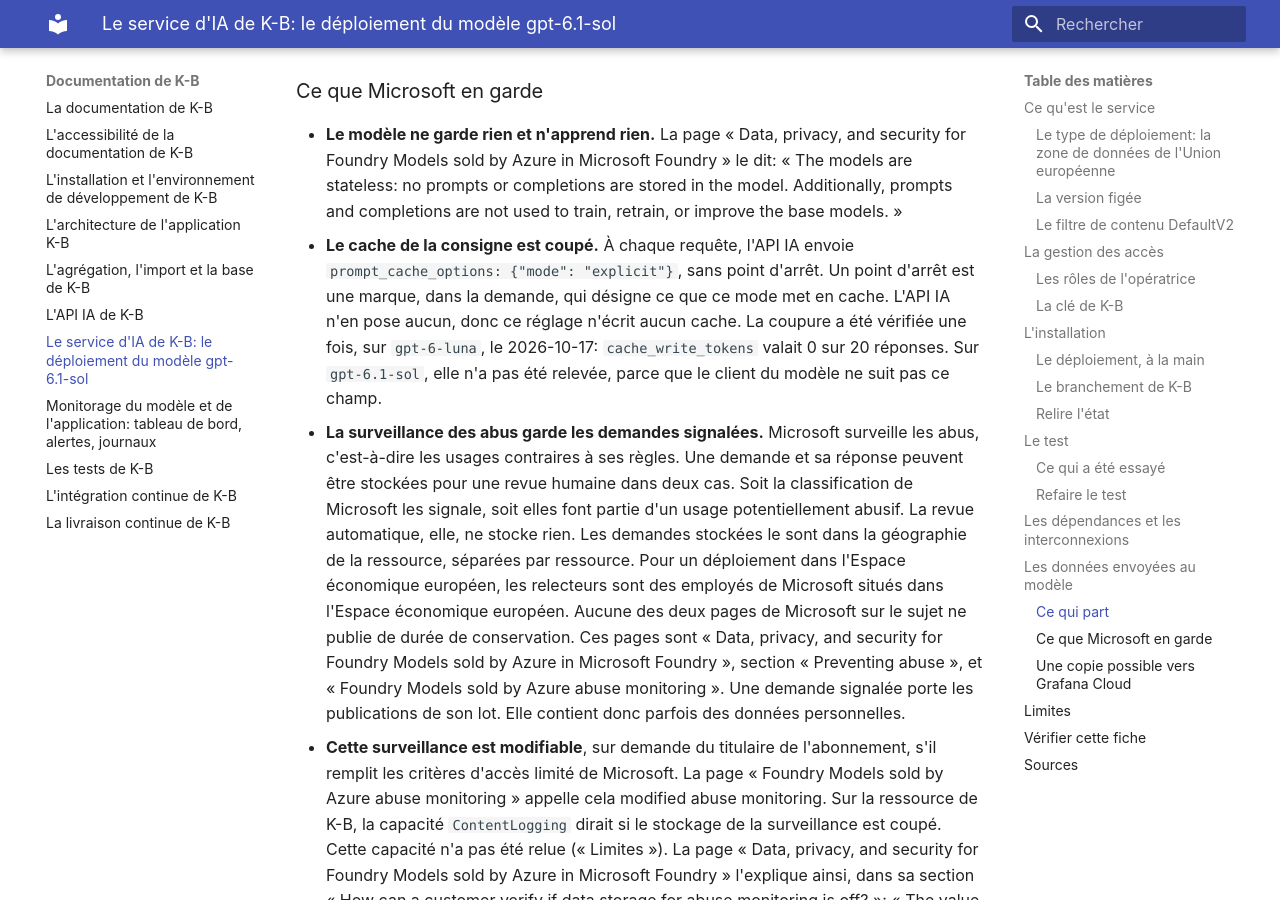
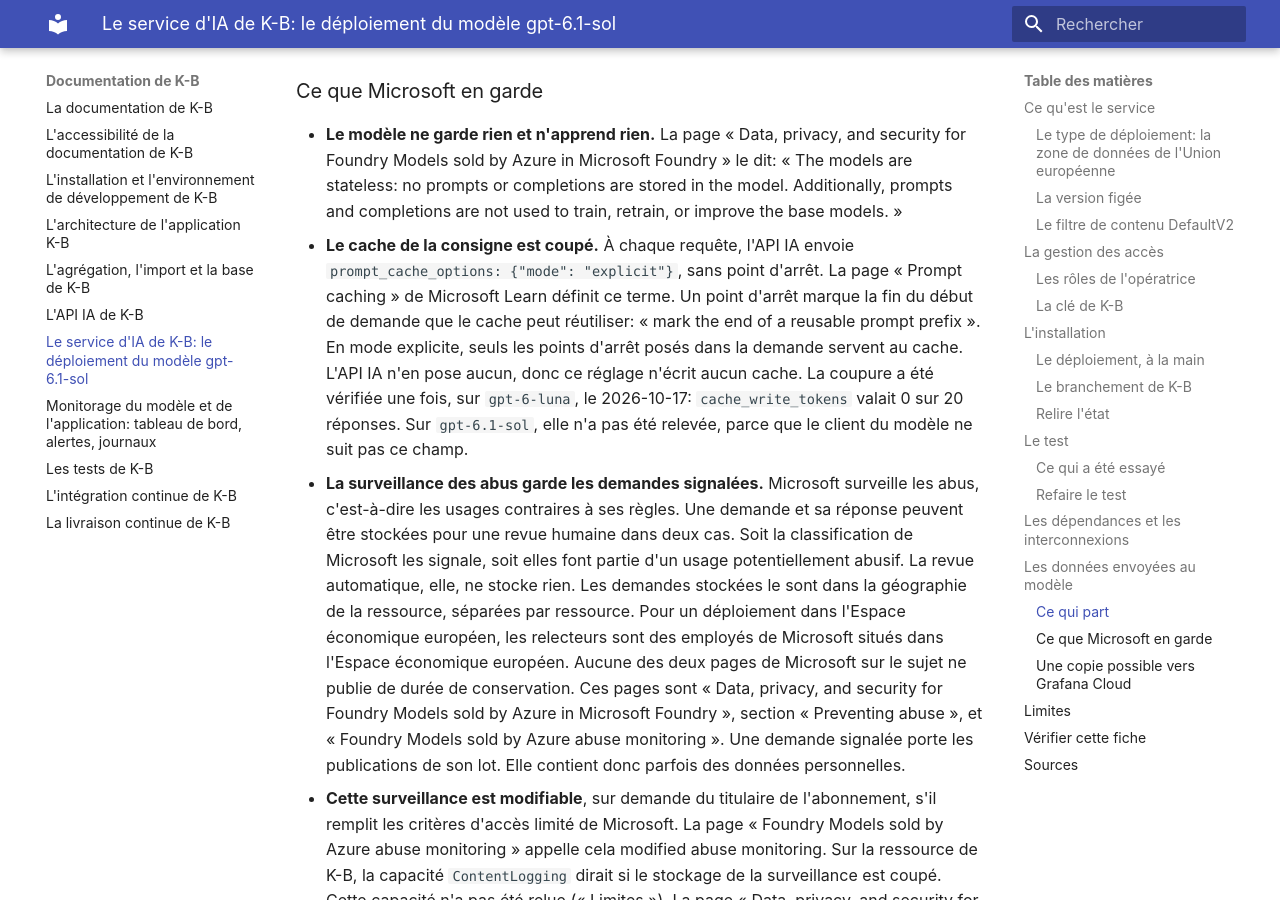
Before and after one commit to SabineLaurent/K-B, an MkDocs documentation site: the page built from documentation/service_ia_pour_docu.md, in a window 1280 px wide and 900 px high, scrolled down 14628 px. Built offline with MkDocs 1.6.1 and Material for MkDocs 9.7.7, drawn with Linux system fonts in a browser that asks for light colours; plug-ins that fetch from the network failed and are left out; some of the changed text lies outside the part shown.

Commit message:
docs: source the definition of the prompt cache breakpoint in the Microsoft Learn page on prompt caching (trial)

```diff
--- a/documentation/service_ia_pour_docu.md
+++ b/documentation/service_ia_pour_docu.md
@@ -471,9 +471,11 @@ Des données personnelles partent pourtant, d'après le registre.
     completions are stored in the model. Additionally, prompts and completions are not used to train, retrain, or
     improve the base models.</q>
 - **Le cache de la consigne est coupé.** À chaque requête, l'API IA envoie
-    `prompt_cache_options: {"mode": "explicit"}`, sans point d'arrêt. Un point d'arrêt est une marque, dans la
-    demande, qui désigne ce que ce mode met en cache. L'API IA n'en pose aucun, donc ce réglage n'écrit aucun cache. La coupure a été vérifiée une fois, sur
-    `gpt-6-luna`, le 2026-10-17: `cache_write_tokens` valait 0 sur 20 réponses. Sur `gpt-6.1-sol`, elle n'a pas été
+    `prompt_cache_options: {"mode": "explicit"}`, sans point d'arrêt. La page « <span lang="en">Prompt
+    caching</span> » de Microsoft Learn définit ce terme. Un point d'arrêt marque la fin du début de demande que le
+    cache peut réutiliser: <q lang="en">mark the end of a reusable prompt prefix</q>. En mode explicite, seuls les
+    points d'arrêt posés dans la demande servent au cache. L'API IA n'en pose aucun, donc ce réglage n'écrit aucun
+    cache. La coupure a été vérifiée une fois, sur `gpt-6-luna`, le 2026-10-17: `cache_write_tokens` valait 0 sur 20 réponses. Sur `gpt-6.1-sol`, elle n'a pas été
     relevée, parce que le client du modèle ne suit pas ce champ.
 - **La surveillance des abus garde les demandes signalées.** Microsoft surveille les abus, c'est-à-dire les usages
     contraires à ses règles. Une demande et sa réponse peuvent être stockées pour une revue humaine dans deux cas.
@@ -656,7 +658,10 @@ Lectures par `az`, en lecture seule, le 2026-11-18: les déploiements, la ressou
 `DeepSeek-V4-Flash` seulement (« Ce qu'est le service »). Appels du 2026-11-10 vers 00:03 UTC, avec la clé et sans
 clé, sur `gpt-6-luna` (« Le test »). Microsoft Learn, référence de
 [<span lang="en">az role assignment</span>](https://learn.microsoft.com/en-us/cli/azure/role/assignment?view=azure-cli-latest),
-lue le 2026-11-18, pour l'option `--include-groups`.
+lue le 2026-11-18, pour l'option `--include-groups`. Microsoft Learn,
+[<span lang="en">Prompt caching</span>](https://learn.microsoft.com/en-us/azure/foundry/openai/how-to/prompt-caching),
+lue le 2026-11-18 par Context7 et par une recherche web, pour la définition du point d'arrêt et du mode explicite;
+sa date `ms.date` n'a pas été relevée.
 
 Hors du dépôt: les captures du portail Foundry du 2026-11-17 (le catalogue des modèles, le formulaire de
 déploiement de `gpt-6.1-sol` avec ses réglages), et le relevé de l'essai de bout en bout du 2026-11-17 (« Le test »).
```
